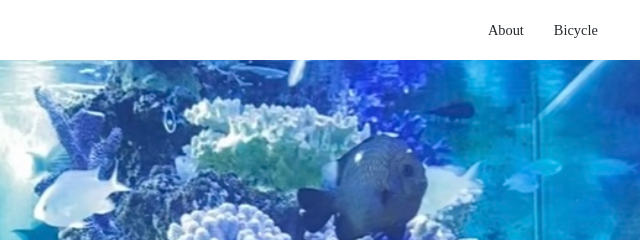
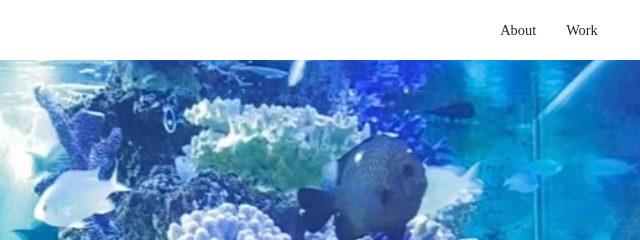
Before and after one commit to lisa6w6asil/PortfolioKR, a plain HTML site: page PortfolioKR/index.html in a window 1280 px wide. Shown: the top 240 px of the page, 471-1111 px from the left. Drawn offline with Linux system fonts and the light colour scheme; some packages are replaced by stand-ins of ours.

Commit message:
no message

```diff
--- a/PortfolioKR/index.html
+++ b/PortfolioKR/index.html
@@ -16,7 +16,7 @@
     <nav>
         <ul>
             <li><a href="#about">About</a></li>
-            <li><a href="#bicycle">Bicycle</a></li>
+            <li><a href="#work">Work</a></li>
         </ul>
     </nav>
 </header>
@@ -41,7 +41,7 @@
         </div>
     </section>
 
-    <section id="bicycle" class="wrapper">
+    <section id="work" class="wrapper">
         <h2 class="section-title">Work</h2>
         <ul>
             <li>
```
